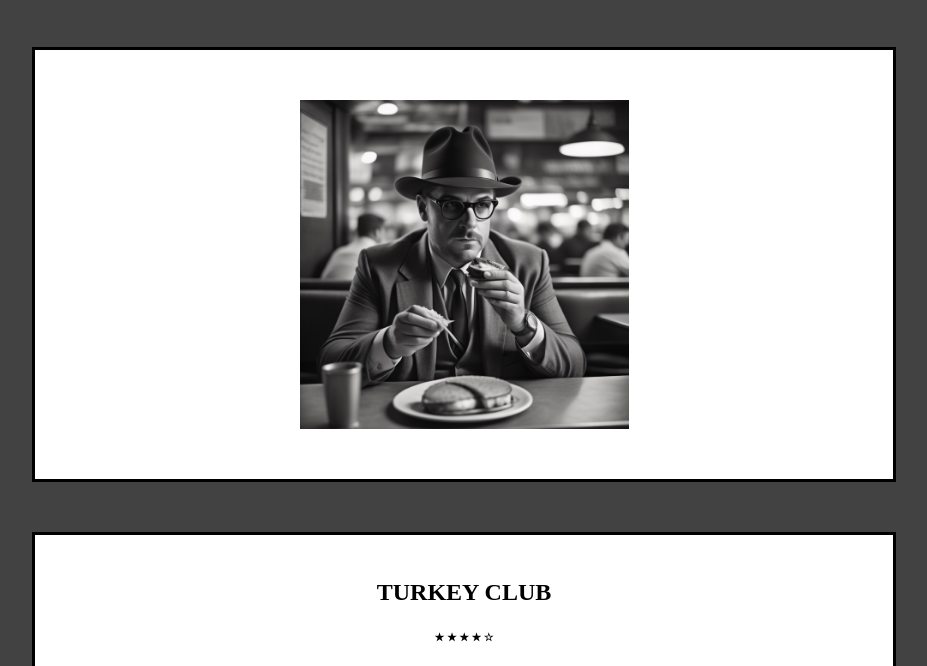
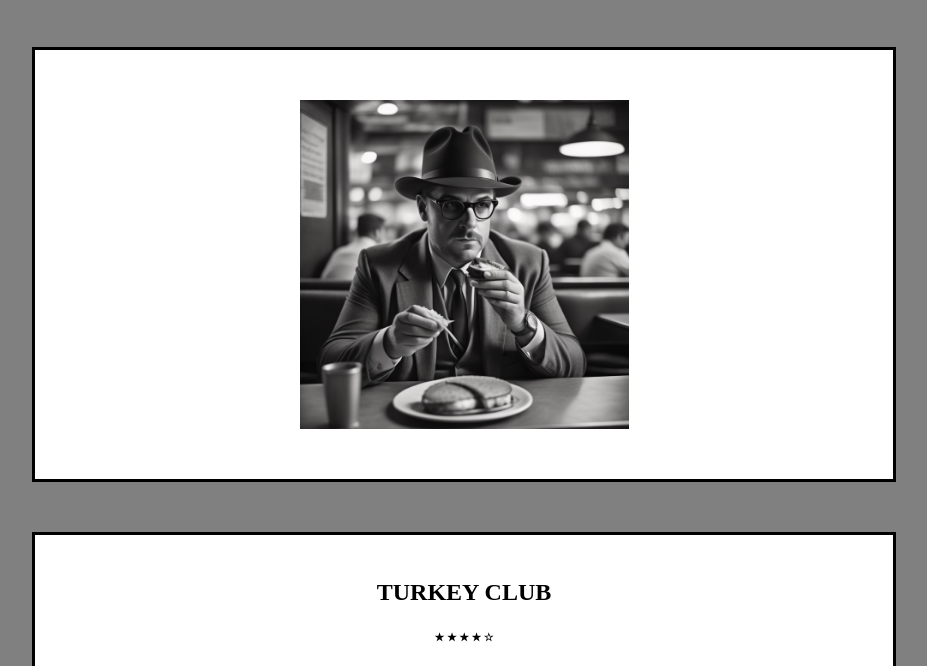
Before and after one commit to LaunchCodeAllhubs/js-assignment-4-html-me-something-palewest, a website: page index.html in a window 1280 px wide. Shown: the part 217-883 px from the top of the page, without its empty margins (176-1103 px from the left). Drawn offline with Linux system fonts and the light colour scheme.

Commit message:
adjusting colors

```diff
--- a/styles.css
+++ b/styles.css
@@ -2,7 +2,7 @@ body {
     margin: 8px;
     display: block;
     text-align: center;
-    background-color: rgb(66, 66, 66);
+    background-color: gray;
 }
 
 header {
```
